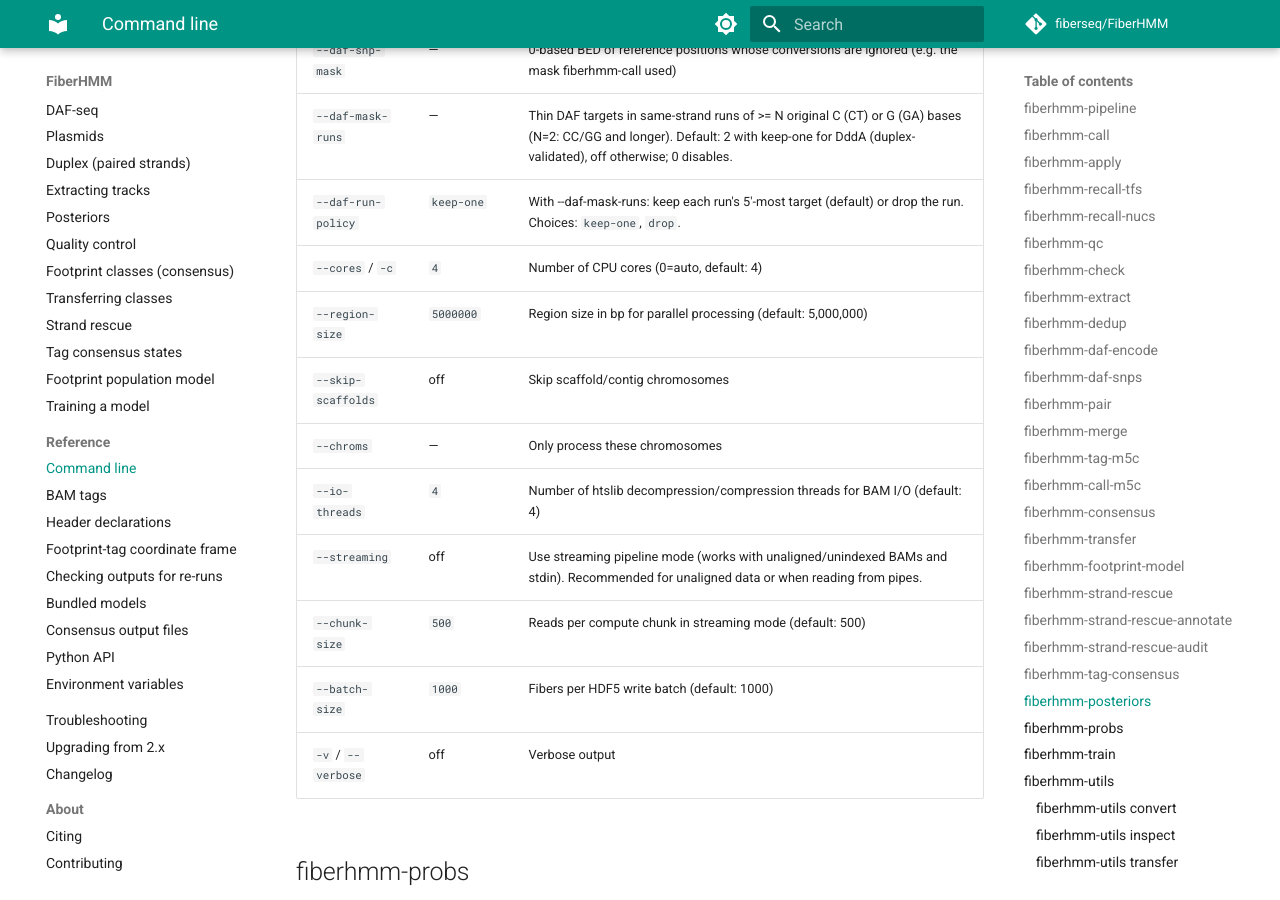
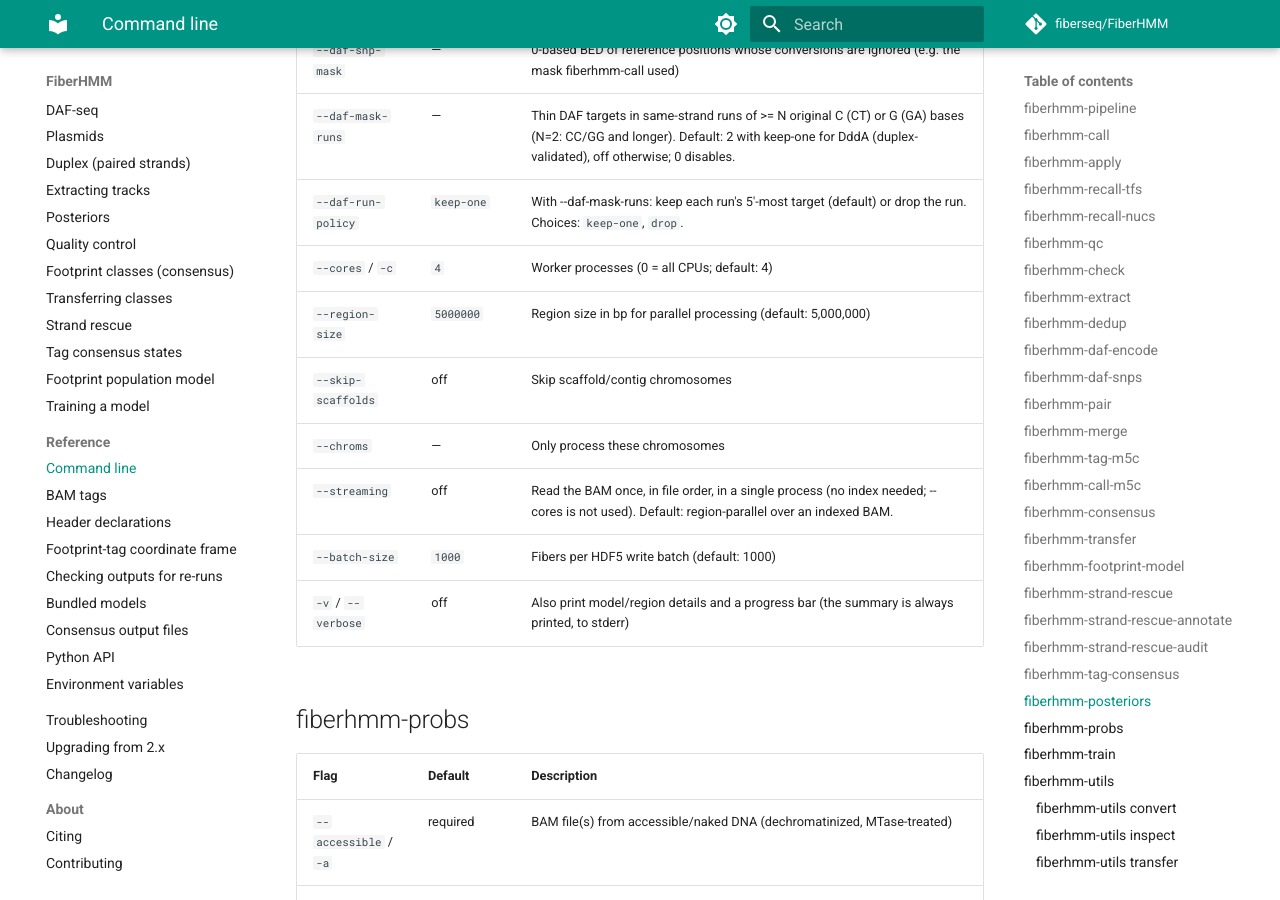
Before and after one commit to fiberseq/FiberHMM, an MkDocs documentation site: the page built from docs/reference/cli.md, in a window 1280 px wide and 900 px high, scrolled down 38348 px. Built offline with MkDocs 1.6.1 and Material for MkDocs 9.7.7, drawn with Linux system fonts in a browser that asks for light colours; comment, search, counter and statistics services are not loaded.

Commit message:
docs(cli): regenerate the fiberhmm-posteriors option table
--io-threads and --chunk-size are hidden (refused), --streaming and --cores
describe what posteriors now does, -v says what it adds. Generated by
tools/gen_cli_reference.py; only the posteriors section changes.

Co-Authored-By: Claude Opus 5.5 (1M context) <noreply@anthropic.com>

```diff
--- a/docs/reference/cli.md
+++ b/docs/reference/cli.md
@@ -651,15 +651,13 @@ Generated from each command's argparse definition by `python tools/gen_cli_refer
 | `--daf-snp-mask` | — | 0-based BED of reference positions whose conversions are ignored (e.g. the mask fiberhmm-call used) |
 | `--daf-mask-runs` | — | Thin DAF targets in same-strand runs of &gt;= N original C (CT) or G (GA) bases (N=2: CC/GG and longer). Default: 2 with keep-one for DddA (duplex-validated), off otherwise; 0 disables. |
 | `--daf-run-policy` | `keep-one` | With --daf-mask-runs: keep each run's 5'-most target (default) or drop the run. Choices: `keep-one`, `drop`. |
-| `--cores` / `-c` | `4` | Number of CPU cores (0=auto, default: 4) |
+| `--cores` / `-c` | `4` | Worker processes (0 = all CPUs; default: 4) |
 | `--region-size` | `5000000` | Region size in bp for parallel processing (default: 5,000,000) |
 | `--skip-scaffolds` | off | Skip scaffold/contig chromosomes |
 | `--chroms` | — | Only process these chromosomes |
-| `--io-threads` | `4` | Number of htslib decompression/compression threads for BAM I/O (default: 4) |
-| `--streaming` | off | Use streaming pipeline mode (works with unaligned/unindexed BAMs and stdin). Recommended for unaligned data or when reading from pipes. |
-| `--chunk-size` | `500` | Reads per compute chunk in streaming mode (default: 500) |
+| `--streaming` | off | Read the BAM once, in file order, in a single process (no index needed; --cores is not used). Default: region-parallel over an indexed BAM. |
 | `--batch-size` | `1000` | Fibers per HDF5 write batch (default: 1000) |
-| `-v` / `--verbose` | off | Verbose output |
+| `-v` / `--verbose` | off | Also print model/region details and a progress bar (the summary is always printed, to stderr) |
 
 ## fiberhmm-probs
 
```
